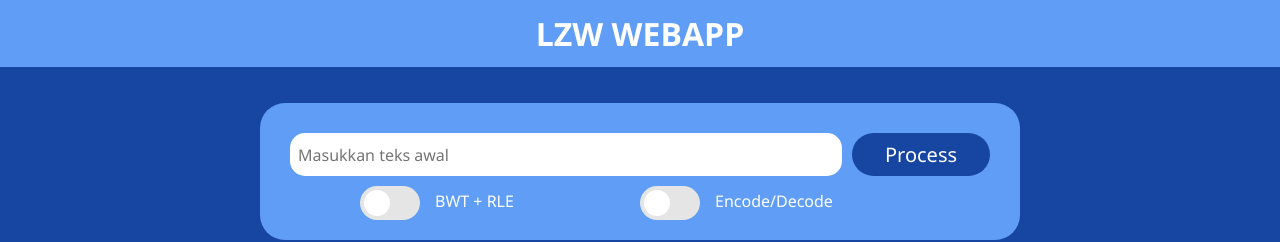
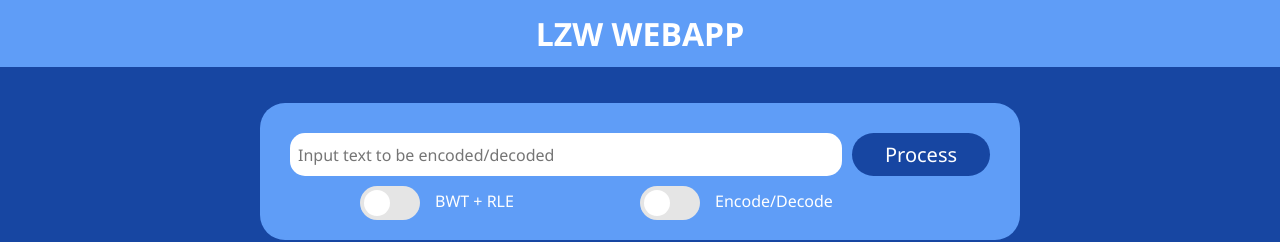
Before and after one commit to Marthenn/lzw-webapp, a plain HTML site: page src/frontend/index.html in a window 1280 px wide. Shown: the top 242 px of the page. Drawn offline with Linux system fonts and the light colour scheme; no server answers.

Commit message:
refactor: change language

```diff
--- a/src/frontend/index.html
+++ b/src/frontend/index.html
@@ -15,7 +15,7 @@
         <main>
             <section class = "encode-decode">
                 <form id = "encode-form">
-                    <input id = "raw-text" type = "text" name = "encode-input" placeholder="Masukkan teks awal">
+                    <input id = "raw-text" type = "text" name = "encode-input" placeholder="Input text to be encoded/decoded">
                     <button id = "encode-button" type = "button">Process</button>
                 </form>
                 <div id = "encode-decode-switch">
```
